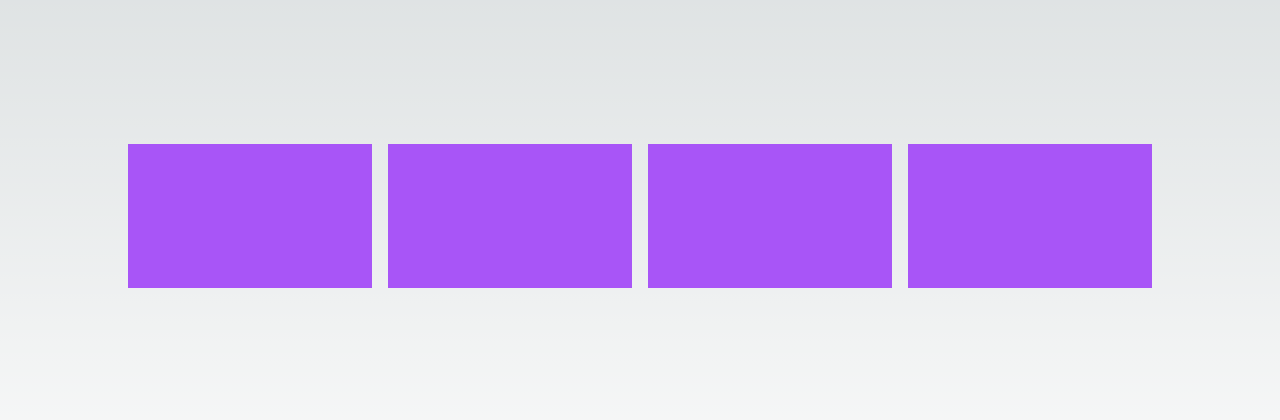
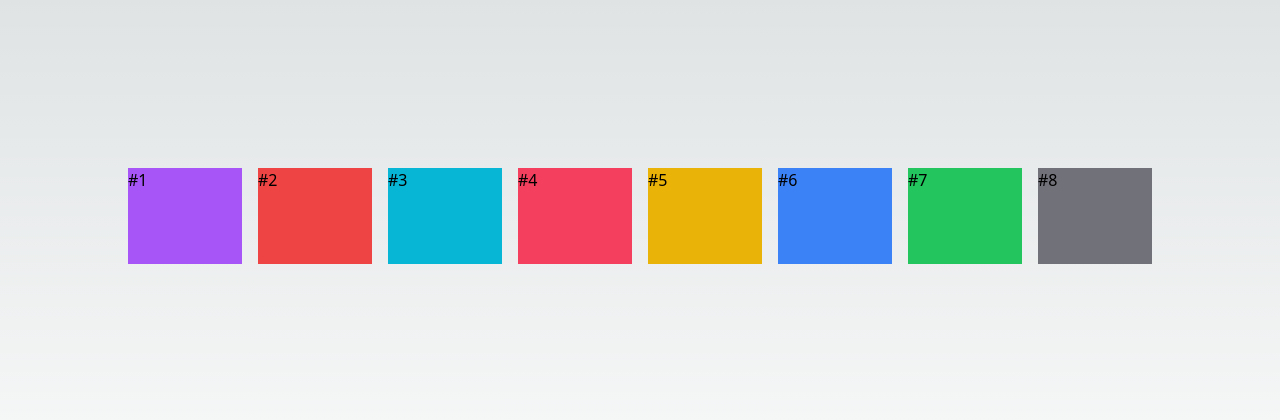
Before and after one commit to IanVictorAndrade/React-Next, a Next.js app: page /layout in a window 1280 px wide. Shown: the part 184-604 px from the top of the page. Built offline with nearby package versions, Linux system fonts and the light colour scheme.

Commit message:
finalizado exemplo com grid

```diff
--- a/src/components/layout/Grid.tsx
+++ b/src/components/layout/Grid.tsx
@@ -9,10 +9,14 @@ interface GridProps {
 }
 
 export default function Grid(props: GridProps) {
-    //             grid grid-cols-1 sm:grid-cols-2 lg:grid-cols-4
     return (
         <div className={`
             grid grid-cols-${props.cols ?? 1}
+            ${props.sm ? `sm:grid-cols-${props.sm}` : ''}
+            ${props.md ? `md:grid-cols-${props.md}` : ''}
+            ${props.lg ? `lg:grid-cols-${props.lg}` : ''}
+            ${props.xl ? `xl:grid-cols-${props.xl}` : ''}
+            ${props.xl2 ? `2xl:grid-cols-${props.xl2}` : ''}
             gap-4 w-full
         `}>
             {props.children}
--- /dev/null
+++ b/src/components/starwars/Personagens.tsx
@@ -0,0 +1,25 @@
+export default function Personagens() {
+
+    async function simularChamadaApi() {
+
+        return new Promise(resolve => {
+            setTimeout(() => {
+                resolve(1)
+            }, 6000)
+
+        })
+    }
+
+    async function obterPersonagens() {
+        console.log("Iniciando chamada API")
+        await simularChamadaApi()
+        console.log("Finalizando chamada API")
+    }
+
+    return (
+        <div>
+            <h1>Conteúdo com os personagens</h1>
+            <button onClick={obterPersonagens} className={"bg-blue-500 p-2"}>Obter Personagens</button>
+        </div>
+    )
+}
--- a/src/pages/layout/index.tsx
+++ b/src/pages/layout/index.tsx
@@ -4,11 +4,15 @@ export default function PaginaLayout() {
     return (
         <div className="flex flex-col justify-center items-center h-screen">
             <div className="w-[90%] lg:w-4/5">
-                <Grid cols={4}>
-                    <div className="h-36 w-full bg-purple-500"></div>
-                    <div className="h-36 w-full bg-purple-500"></div>
-                    <div className="h-36 w-full bg-purple-500"></div>
-                    <div className="h-36 w-full bg-purple-500"></div>
+                <Grid sm={2} md={4} lg={8}>
+                    <div className="h-24 w-full bg-purple-500">#1</div>
+                    <div className="h-24 w-full bg-red-500">#2</div>
+                    <div className="h-24 w-full bg-cyan-500">#3</div>
+                    <div className="h-24 w-full bg-rose-500">#4</div>
+                    <div className="h-24 w-full bg-yellow-500">#5</div>
+                    <div className="h-24 w-full bg-blue-500">#6</div>
+                    <div className="h-24 w-full bg-green-500">#7</div>
+                    <div className="h-24 w-full bg-zinc-500">#8</div>
                 </Grid>
             </div>
         </div>
--- /dev/null
+++ b/src/pages/starwars/index.tsx
@@ -0,0 +1,9 @@
+import Personagens from "@/components/starwars/Personagens";
+
+export default function PaginaStarWars() {
+    return (
+        <div className="flex justify-center items-center h-screen">
+            <Personagens />
+        </div>
+    )
+}
```
